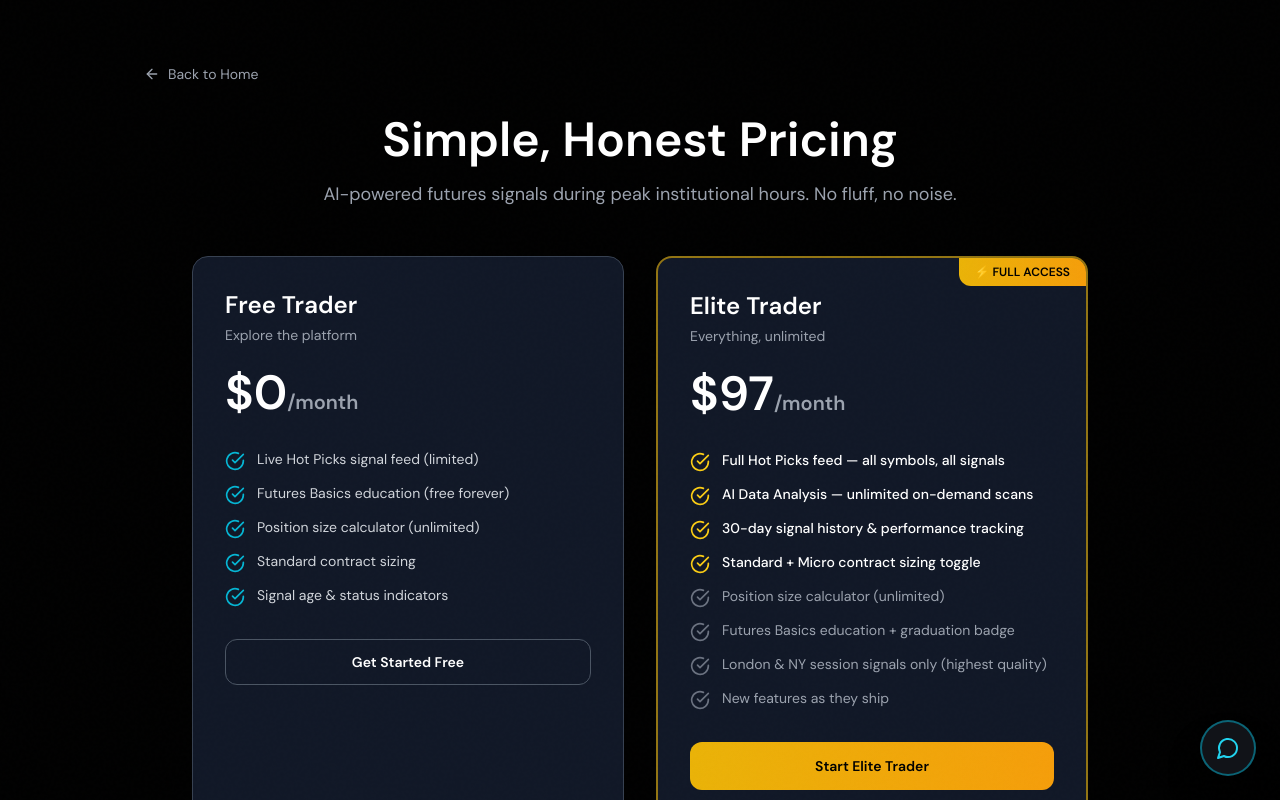
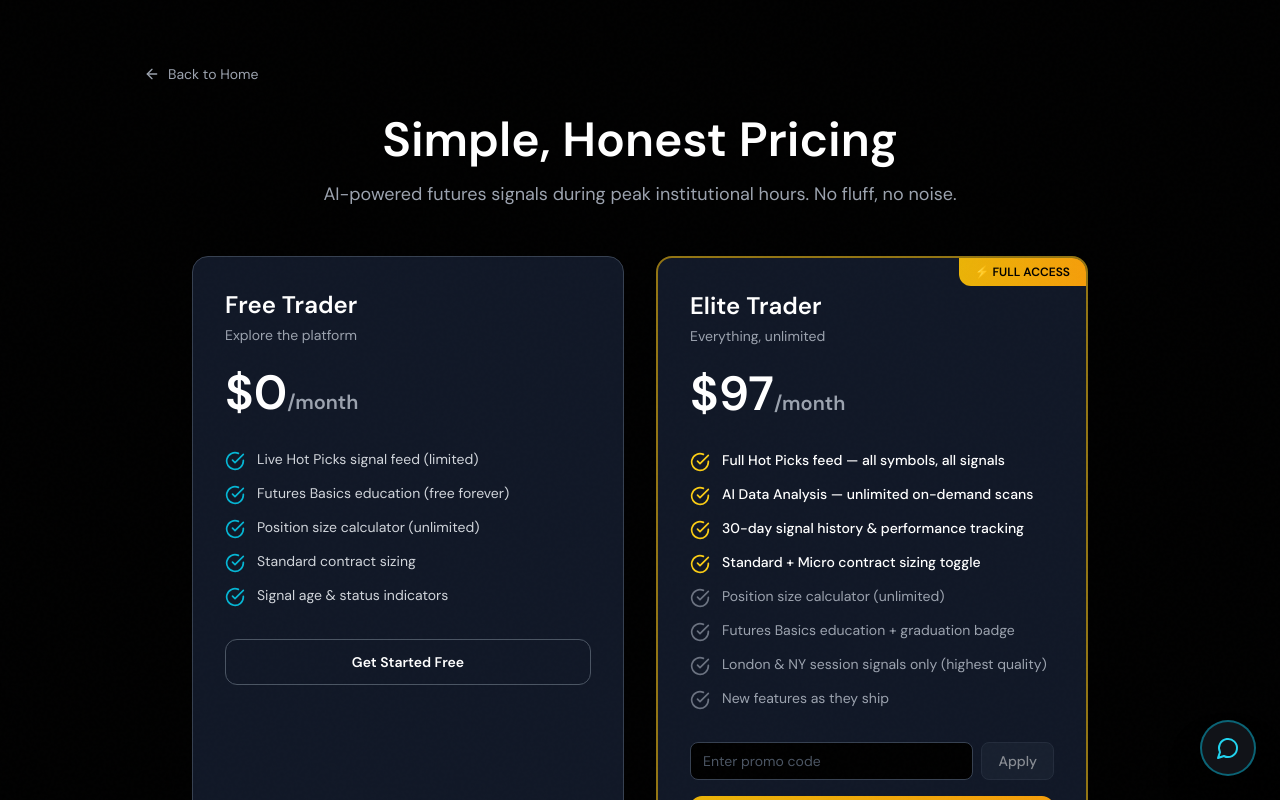
Before and after one commit to TraderMigs/NXXTFutures, a React (Vite) app: page /pricing in a window 1280 px wide. Shown: the top 800 px of the page. Built offline with nearby package versions, Linux system fonts and the light colour scheme; no server answers; a web font is replaced by a local one.

Commit message:
Update PricingPage.tsx

```diff
--- a/src/pages/PricingPage.tsx
+++ b/src/pages/PricingPage.tsx
@@ -1,7 +1,7 @@
 // src/pages/PricingPage.tsx
 import { useEffect, useState, useCallback } from 'react';
 import { useNavigate, useSearchParams } from 'react-router-dom';
-import { CheckCircle, ArrowLeft, Loader2, Zap, Shield, TrendingUp, BookOpen, Gift } from 'lucide-react';
+import { CheckCircle, ArrowLeft, Loader2, Zap, Shield, TrendingUp, BookOpen, Gift, X } from 'lucide-react';
 import { useAuth } from '../contexts/AuthContext';
 import { supabase } from '../lib/supabase';
 
@@ -9,16 +9,26 @@ export function PricingPage() {
   const { user, profile } = useAuth();
   const navigate = useNavigate();
   const [searchParams] = useSearchParams();
-  const [loading, setLoading] = useState(false);
-  const [error, setError] = useState('');
-  const [promoCode, setPromoCode] = useState('');
-  const [promoApplied, setPromoApplied] = useState(false);
+  const [loading,       setLoading]       = useState(false);
+  const [error,         setError]         = useState('');
+  const [promoCode,     setPromoCode]     = useState('');
+  const [promoApplied,  setPromoApplied]  = useState(false);
+  const [promoDiscount, setPromoDiscount] = useState<number | null>(null); // e.g. 50 for 50%
+  const [promoMessage,  setPromoMessage]  = useState('');
+  const [promoError,    setPromoError]    = useState('');
+  const [promoLoading,  setPromoLoading]  = useState(false);
 
+  // Auto-apply promo from URL param ?promo=CODE
   useEffect(() => {
     const promoParam = searchParams.get('promo');
-    if (promoParam) { setPromoCode(promoParam.toUpperCase()); setPromoApplied(true); }
-  }, [searchParams]);
+    if (promoParam) {
+      setPromoCode(promoParam.toUpperCase());
+      handleApplyPromo(promoParam.toUpperCase());
+    }
+  // eslint-disable-next-line react-hooks/exhaustive-deps
+  }, []);
 
+  // Auto-apply promo from quiz graduation
   useEffect(() => {
     if (!user) return;
     const checkPromo = async () => {
@@ -28,15 +38,61 @@ export function PricingPage() {
         .eq('user_id', user.id)
         .single();
       if (data && !data.redeemed && new Date(data.expires_at) > new Date()) {
-        setPromoCode(data.promo_code); setPromoApplied(true);
+        setPromoCode(data.promo_code);
+        handleApplyPromo(data.promo_code);
       }
     };
     checkPromo();
+  // eslint-disable-next-line react-hooks/exhaustive-deps
   }, [user]);
 
   useEffect(() => { window.scrollTo({ top: 0, behavior: 'smooth' }); }, []);
 
   const isElite = profile?.subscription_tier === 'elite';
+
+  // ─── Real promo validation ────────────────────────────────
+  const handleApplyPromo = async (codeToApply?: string) => {
+    const code = (codeToApply ?? promoCode).trim().toUpperCase();
+    if (!code) { setPromoError('Please enter a promo code.'); return; }
+
+    setPromoLoading(true);
+    setPromoError('');
+    setPromoMessage('');
+
+    try {
+      const { data, error: invokeError } = await supabase.functions.invoke('validate-promo-code', {
+        body: { code },
+      });
+
+      if (invokeError) throw new Error(invokeError.message);
+
+      if (data?.valid) {
+        setPromoApplied(true);
+        setPromoDiscount(data.discount_percent ?? null);
+        setPromoMessage(data.message ?? `${data.discount_percent}% off applied!`);
+        setPromoCode(code);
+      } else {
+        setPromoApplied(false);
+        setPromoDiscount(null);
+        setPromoError(data?.error ?? 'Invalid promo code.');
+      }
+    } catch (err) {
+      setPromoError('Could not validate code. Please try again.');
+    } finally {
+      setPromoLoading(false);
+    }
+  };
+
+  const handleRemovePromo = () => {
+    setPromoApplied(false);
+    setPromoDiscount(null);
+    setPromoCode('');
+    setPromoMessage('');
+    setPromoError('');
+  };
+
+  // Discounted price display
+  const discountedPrice = promoDiscount ? (97 * (1 - promoDiscount / 100)).toFixed(2) : null;
 
   const handleSubscribe = useCallback(async () => {
     if (!user) { navigate('/signup?tier=elite'); return; }
@@ -59,7 +115,6 @@ export function PricingPage() {
   }, [user, isElite, promoApplied, promoCode, navigate]);
 
   // Auto-fire checkout when arriving from AuthConfirmPage with ?checkout=elite
-  // This handles the case where user confirmed email but hadn't paid yet
   useEffect(() => {
     const checkoutParam = searchParams.get('checkout');
     if (checkoutParam === 'elite' && user && !isElite && !loading) {
@@ -90,13 +145,19 @@ export function PricingPage() {
           <div className="mb-6 max-w-2xl mx-auto p-4 bg-red-500/10 border border-red-500/30 rounded-lg text-red-400 text-sm">{error}</div>
         )}
 
+        {/* Promo applied banner */}
         {promoApplied && promoCode && !isElite && (
           <div className="mb-8 max-w-2xl mx-auto p-4 bg-green-500/10 border border-green-500/30 rounded-xl flex items-center gap-3">
             <Gift className="w-5 h-5 text-green-400 flex-shrink-0" />
-            <div>
-              <p className="text-green-400 font-semibold text-sm">🏅 Graduation reward applied — <span className="font-mono">{promoCode}</span></p>
-              <p className="text-green-400/70 text-xs mt-0.5">50% off your first month will be applied at checkout</p>
+            <div className="flex-1">
+              <p className="text-green-400 font-semibold text-sm">
+                Promo applied — <span className="font-mono">{promoCode}</span>
+              </p>
+              <p className="text-green-400/70 text-xs mt-0.5">{promoMessage}</p>
             </div>
+            <button onClick={handleRemovePromo} className="text-green-600 hover:text-green-400 transition-colors flex-shrink-0">
+              <X className="w-4 h-4" />
+            </button>
           </div>
         )}
 
@@ -114,7 +175,13 @@ export function PricingPage() {
             </div>
             <div className="text-5xl font-bold mb-8">$0<span className="text-xl text-gray-400">/month</span></div>
             <ul className="space-y-3 mb-8">
-              {['Live Hot Picks signal feed (limited)', 'Futures Basics education (free forever)', 'Position size calculator (unlimited)', 'Standard contract sizing', 'Signal age & status indicators'].map(item => (
+              {[
+                'Live Hot Picks signal feed (limited)',
+                'Futures Basics education (free forever)',
+                'Position size calculator (unlimited)',
+                'Standard contract sizing',
+                'Signal age & status indicators',
+              ].map(item => (
                 <li key={item} className="flex items-start gap-3">
                   <CheckCircle className="w-5 h-5 text-cyan-500 flex-shrink-0 mt-0.5" />
                   <span className="text-gray-300 text-sm">{item}</span>
@@ -133,11 +200,13 @@ export function PricingPage() {
               <h3 className="text-2xl font-bold mb-1">Elite Trader</h3>
               <p className="text-gray-400 text-sm">Everything, unlimited</p>
             </div>
+
+            {/* Price display */}
             <div className="mb-8">
-              {promoApplied ? (
+              {promoApplied && discountedPrice ? (
                 <div>
                   <div className="flex items-baseline gap-3">
-                    <span className="text-5xl font-bold text-green-400">$48.50</span>
+                    <span className="text-5xl font-bold text-green-400">${discountedPrice}</span>
                     <span className="text-gray-400 text-sm line-through">$97</span>
                   </div>
                   <p className="text-green-400 text-xs mt-1">first month · then $97/month</p>
@@ -146,16 +215,17 @@ export function PricingPage() {
                 <div className="text-5xl font-bold">$97<span className="text-xl text-gray-400">/month</span></div>
               )}
             </div>
+
             <ul className="space-y-3 mb-8">
               {[
-                { text: 'Full Hot Picks feed — all symbols, all signals', bold: true },
-                { text: 'AI Data Analysis — unlimited on-demand scans', bold: true },
-                { text: '30-day signal history & performance tracking', bold: true },
-                { text: 'Standard + Micro contract sizing toggle', bold: true },
-                { text: 'Position size calculator (unlimited)', bold: false },
-                { text: 'Futures Basics education + graduation badge', bold: false },
-                { text: 'London & NY session signals only (highest quality)', bold: false },
-                { text: 'New features as they ship', bold: false },
+                { text: 'Full Hot Picks feed — all symbols, all signals',        bold: true  },
+                { text: 'AI Data Analysis — unlimited on-demand scans',          bold: true  },
+                { text: '30-day signal history & performance tracking',          bold: true  },
+                { text: 'Standard + Micro contract sizing toggle',               bold: true  },
+                { text: 'Position size calculator (unlimited)',                  bold: false },
+                { text: 'Futures Basics education + graduation badge',           bold: false },
+                { text: 'London & NY session signals only (highest quality)',    bold: false },
+                { text: 'New features as they ship',                             bold: false },
               ].map(item => (
                 <li key={item.text} className="flex items-start gap-3">
                   <CheckCircle className={`w-5 h-5 flex-shrink-0 mt-0.5 ${item.bold ? 'text-yellow-400' : 'text-gray-500'}`} />
@@ -164,27 +234,45 @@ export function PricingPage() {
               ))}
             </ul>
 
-            {!promoApplied && user && (
-              <div className="mb-4 flex gap-2">
-                <input
-                  type="text"
-                  placeholder="Enter promo code"
-                  value={promoCode}
-                  onChange={e => setPromoCode(e.target.value.toUpperCase())}
-                  className="flex-1 px-3 py-2 bg-black border border-gray-700 rounded-lg text-white text-sm placeholder-gray-600 focus:outline-none focus:border-yellow-500"
-                />
-                <button onClick={() => { if (promoCode.trim()) setPromoApplied(true); }} className="px-4 py-2 bg-gray-800 hover:bg-gray-700 border border-gray-700 rounded-lg text-sm font-medium transition-colors">Apply</button>
+            {/* Promo code input — shown to logged-in users who don't have a promo applied */}
+            {!promoApplied && !isElite && (
+              <div className="mb-4 space-y-1">
+                <div className="flex gap-2">
+                  <input
+                    type="text"
+                    placeholder="Enter promo code"
+                    value={promoCode}
+                    onChange={e => { setPromoCode(e.target.value.toUpperCase()); setPromoError(''); }}
+                    onKeyDown={e => { if (e.key === 'Enter') handleApplyPromo(); }}
+                    className="flex-1 px-3 py-2 bg-black border border-gray-700 rounded-lg text-white text-sm placeholder-gray-600 focus:outline-none focus:border-yellow-500 transition-colors"
+                  />
+                  <button
+                    onClick={() => handleApplyPromo()}
+                    disabled={promoLoading || !promoCode.trim()}
+                    className="px-4 py-2 bg-gray-800 hover:bg-gray-700 disabled:opacity-50 disabled:cursor-not-allowed border border-gray-700 rounded-lg text-sm font-medium transition-colors flex items-center gap-1.5"
+                  >
+                    {promoLoading ? <Loader2 className="w-3.5 h-3.5 animate-spin" /> : 'Apply'}
+                  </button>
+                </div>
+                {promoError && <p className="text-red-400 text-xs pl-1">{promoError}</p>}
               </div>
             )}
 
             <button
               onClick={handleSubscribe}
               disabled={loading || isElite}
-              className={`w-full py-3.5 rounded-xl font-bold text-sm transition-all ${isElite ? 'bg-green-500/20 text-green-400 border border-green-500/30 cursor-default' : 'bg-gradient-to-r from-yellow-500 to-amber-500 hover:from-yellow-400 hover:to-amber-400 text-black'}`}
+              className={`w-full py-3.5 rounded-xl font-bold text-sm transition-all ${
+                isElite
+                  ? 'bg-green-500/20 text-green-400 border border-green-500/30 cursor-default'
+                  : 'bg-gradient-to-r from-yellow-500 to-amber-500 hover:from-yellow-400 hover:to-amber-400 text-black'
+              }`}
             >
               {loading ? (
                 <span className="flex items-center justify-center gap-2"><Loader2 className="w-4 h-4 animate-spin" />Processing...</span>
-              ) : isElite ? "✓ You're on Elite Trader" : user ? (promoApplied ? 'Upgrade — 50% Off First Month' : 'Upgrade to Elite Trader') : 'Start Elite Trader'}
+              ) : isElite ? "✓ You're on Elite Trader"
+                : user
+                  ? promoApplied ? `Upgrade — ${promoDiscount}% Off First Month` : 'Upgrade to Elite Trader'
+                  : 'Start Elite Trader'}
             </button>
             <p className="text-center text-xs text-gray-600 mt-3">Cancel anytime · No contracts · Secure via Stripe</p>
           </div>
@@ -193,9 +281,9 @@ export function PricingPage() {
         {/* Value props */}
         <div className="grid grid-cols-1 md:grid-cols-3 gap-6 max-w-4xl mx-auto mt-16">
           {[
-            { icon: Zap, color: 'text-cyan-400', bg: 'bg-cyan-500/10', title: 'Peak Hours Only', desc: 'London (3–7 AM EST) and NY (7–11 AM EST) only — where 80% of institutional volume lives.' },
-            { icon: Shield, color: 'text-yellow-400', bg: 'bg-yellow-500/10', title: 'SMC Methodology', desc: 'Every signal built on Order Blocks, FVGs, Liquidity, and multi-timeframe confluence.' },
-            { icon: TrendingUp, color: 'text-green-400', bg: 'bg-green-500/10', title: 'Any Account Size', desc: 'Standard and Micro contract sizing. Trade with $500 or $500,000 — signals work for both.' },
+            { icon: Zap,       color: 'text-cyan-400',   bg: 'bg-cyan-500/10',   title: 'Peak Hours Only',   desc: 'London (3–7 AM EST) and NY (7–11 AM EST) only — where 80% of institutional volume lives.' },
+            { icon: Shield,    color: 'text-yellow-400', bg: 'bg-yellow-500/10', title: 'SMC Methodology',   desc: 'Every signal built on Order Blocks, FVGs, Liquidity, and multi-timeframe confluence.' },
+            { icon: TrendingUp,color: 'text-green-400',  bg: 'bg-green-500/10',  title: 'Any Account Size', desc: 'Standard and Micro contract sizing. Trade with $500 or $500,000 — signals work for both.' },
           ].map(card => {
             const Icon = card.icon;
             return (
```
